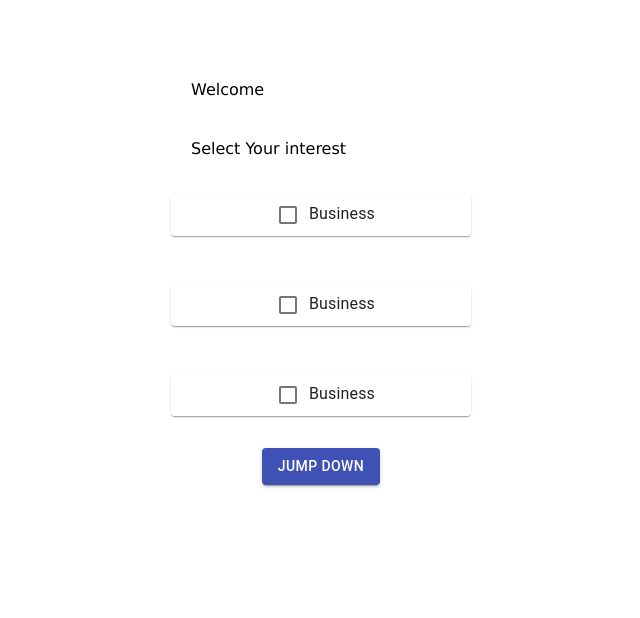
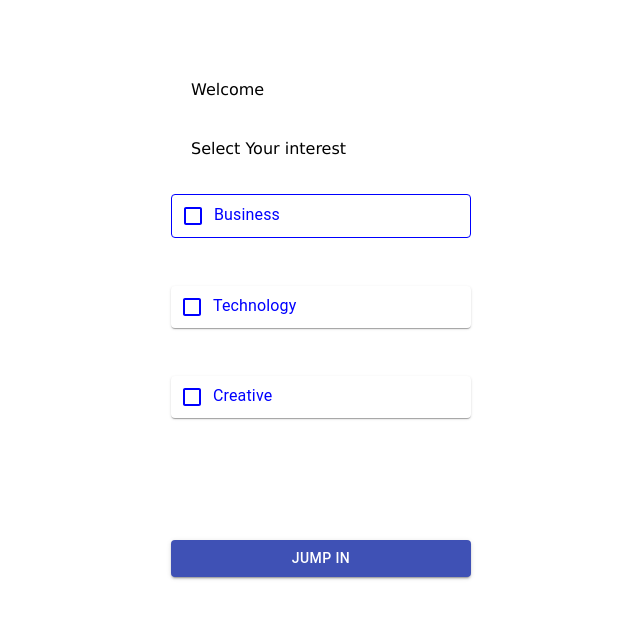
Before and after one commit to Ankita196/Webnet-assignment-, a React (Create React App) app: page / in a window 1280 px wide. Shown: the top 618 px of the page, without its empty margins (319-959 px from the left). Built offline with nearby package versions, Linux system fonts and the light colour scheme.

Commit message:
1 file modified

```diff
--- a/src/components/FirstScreen.jsx
+++ b/src/components/FirstScreen.jsx
@@ -15,11 +15,16 @@ const useStyles = makeStyles((theme) => ({
   },
   paper: {
     padding: theme.spacing(2),
-    textAlign: 'center',
+    textAlign: 'left',
     color: 'black',
     width: 300,
     fontSize: 16,
     fontFamily: 'Verdana,sans-serif',
+  },
+  option: {
+    border: 'block',
+    borderColor: 'blue',
+    color: 'blue',
   },
 }));
 
@@ -46,10 +51,12 @@ export default function App() {
         </Grid>
 
         <Grid xs={12} className={classes.paper}>
-          <Paper component="form">
+          <Paper component="form" className={classes.option} variant="outlined">
             <Typography>
-
               <Checkbox
+                style={{
+                  color: 'blue',
+                }}
                 color="primary"
                 inputProps={{ 'aria-label': 'secondary checkbox' }}
               />
@@ -58,33 +65,42 @@ export default function App() {
           </Paper>
         </Grid>
         <Grid xs={12} className={classes.paper}>
-          <Paper component="form">
+          <Paper component="form" className={classes.option}>
             <Typography>
-
               <Checkbox
                 color="primary"
+                style={{
+                  color: 'blue',
+                }}
                 inputProps={{ 'aria-label': 'secondary checkbox' }}
               />
-              Business
+              Technology
             </Typography>
           </Paper>
         </Grid>
         <Grid xs={12} className={classes.paper}>
-          <Paper component="form">
+          <Paper component="form" className={classes.option}>
             <Typography>
-
               <Checkbox
                 color="primary"
+                style={{
+                  color: 'blue',
+                }}
                 inputProps={{ 'aria-label': 'secondary checkbox' }}
               />
-              Business
+              Creative
             </Typography>
           </Paper>
         </Grid>
 
         <Grid>
-          <Button variant="contained" color="primary">
-            Jump DOwn
+          <br />
+          <br />
+          <br />
+          <br />
+          <br />
+          <Button variant="contained" color="primary" style={{ width: 300 }}>
+            Jump In
           </Button>
         </Grid>
       </Grid>
```
